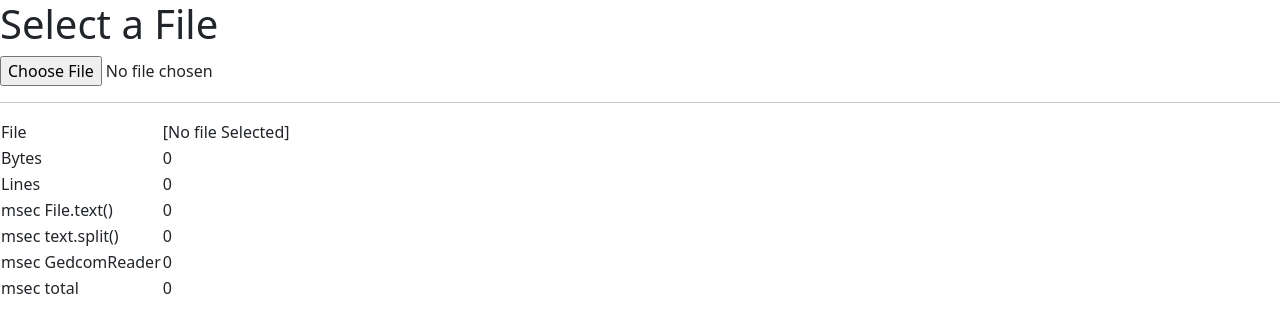
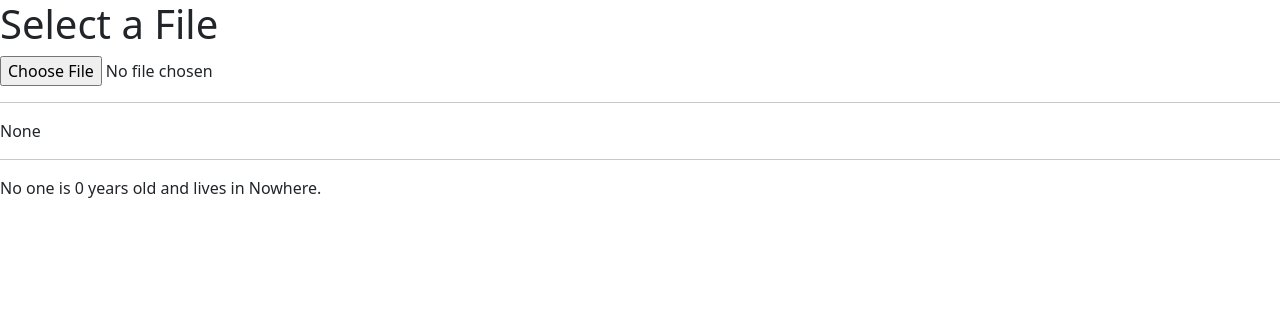
Before and after one commit to cbevins/gedcom-reader, a SvelteKit app: page / in a window 1280 px wide. Shown: the top 332 px of the page. Built offline with nearby package versions, Linux system fonts and the light colour scheme.

Commit message:
Added JSON file reading to routes.

```diff
--- a/src/routes/+page.svelte
+++ b/src/routes/+page.svelte
@@ -1,30 +1,20 @@
 <script>
-    import { GedcomReader } from '$lib/gedcom/GedcomReader.js'
-
     $: fileName = '[No file Selected]'
     $: fileSize = 0
-    $: lines = []
-    $: time0 = 0
-    $: time1 = 0
-    $: time2 = 0
-    $: time3 = 0
-    $: gedcom = null// GedcomRecords instance
+    $: text = 'None'
+    $: settings = {name: 'No one', age: 0, city: 'Nowhere'}
 
     async function readLines(ev) {
-        time0 = new Date()
-        const text = await readTextFile(ev.target.files[0])
-        time1 = new Date()
-
-        lines = text.split('\n')
-        time2 = new Date()
-
-        gedcom = gedcomLines2Json(lines)
-        time3 = new Date()
-        // const source = gedcom.isAncestry() ? 'Accestry.com' : 'Roots Magic'
+        text = await readTextFile(ev.target.files[0])
+        try {
+            settings = JSON.parse(text)
+        } catch (e) {
+            return console.error(e)
+        }
+        console.log('SETTINGS', settings)
     }
 
-    // Generic function that reads a File from an <input type="file">
-    // into an JSON record array.
+    // Generic function that reads a File from an <input type="file"> into an JSON record array.
     async function readTextFile(file) {
         // Not supported in Safari for iOS.
         fileName = file.name ? file.name : 'NOT SUPPORTED'
@@ -47,23 +37,11 @@
         const text = await file.text()
         return text
     }
-
-    // Converts an array of GEDCOM text records into a JSON object
-    function gedcomLines2Json(lines) {
-        const reader = new GedcomReader(lines)
-        return reader.gedcom()
-    }
 </script>
 
 <h1>Select a File</h1>
-<input type="file" id="file-selector" accept=".ged" on:change={readLines}>
+<input type="file" id="file-selector" accept="*" on:change={readLines}>
 <hr>
-<table>
-    <tr><td>File</td><td>{fileName}</td></tr>
-    <tr><td>Bytes</td><td>{fileSize}</td></tr>
-    <tr><td>Lines</td><td>{lines.length}</td></tr>
-    <tr><td>msec File.text()</td><td>{time1-time0}</td></tr>
-    <tr><td>msec text.split()</td><td>{time2-time1}</td></tr>
-    <tr><td>msec GedcomReader</td><td>{time3-time2}</td></tr>
-    <tr><td>msec total</td><td>{time3-time0}</td></tr>
-</table>
+{text}
+<hr>
+{settings.name} is {settings.age} years old and lives in {settings.city}.
--- /dev/null
+++ b/src/routes/settings.json
@@ -0,0 +1,5 @@
+{
+    "name": "Collin D Bevins",
+    "age": 72,
+    "city": "Missoula, MT"
+}
```
Also changed, not shown: src/routes/readTextFile.js (added, +20 -0 lines), src/lib/sylvan/runSylvan.js.
